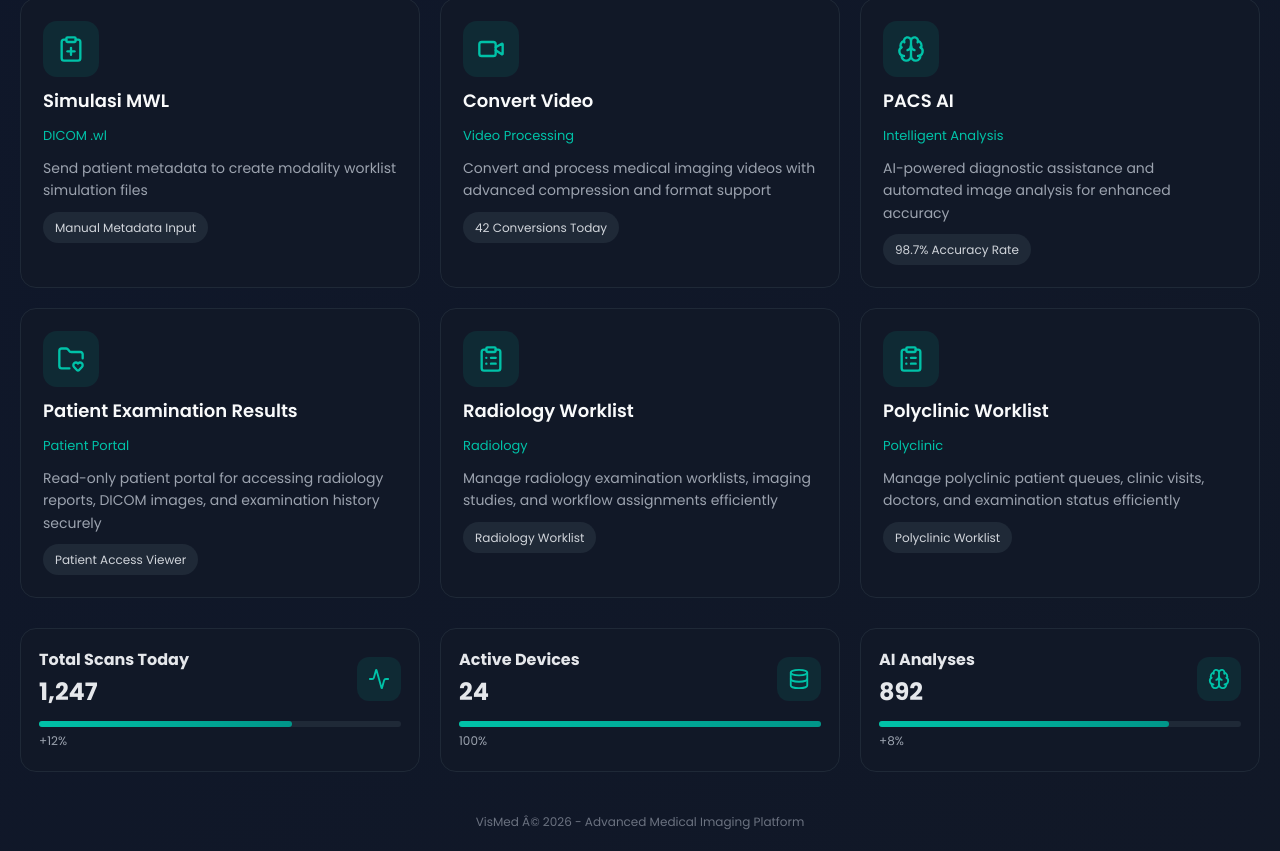
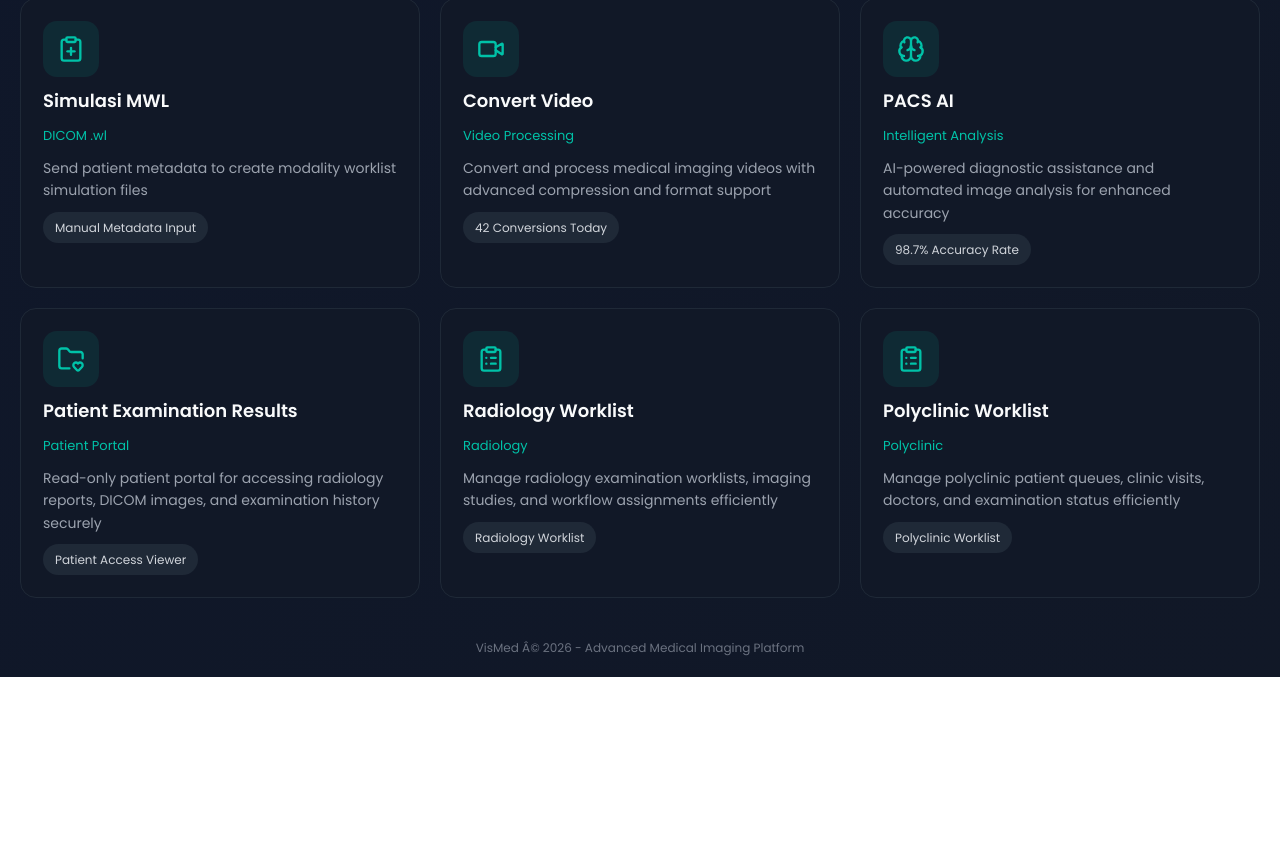
Before and after one commit to Rahdansuwa24/vismed-PACS, a React (Vite) app in the folder frontend/: page / in a window 1280 px wide. Shown: the part 321-1172 px from the top of the page. After the commit the page ends 998 px from the top, so only its background shows below. Built offline with nearby package versions, Linux system fonts and the light colour scheme.

Commit message:
new revisi dashboard

```diff
--- a/frontend/src/pages/Dashboard.jsx
+++ b/frontend/src/pages/Dashboard.jsx
@@ -1,4 +1,4 @@
-import { useEffect, useState } from "react";
+// import { useEffect, useState } from "react";
 import { useNavigate } from "react-router-dom";
 import "../styles/dashboard.css";
 
@@ -13,37 +13,37 @@ import DashboardCardGrid from "./dashboard/components/DashboardCardGrid";
 import DashboardFooter from "./dashboard/components/DashboardFooter";
 import DashboardHero from "./dashboard/components/DashboardHero";
 import DashboardNavbar from "./dashboard/components/DashboardNavbar";
-import DashboardStats from "./dashboard/components/DashboardStats";
+// import DashboardStats from "./dashboard/components/DashboardStats";
 
 const Dashboard = () => {
   const navigate = useNavigate();
-  const [stats, setStats] = useState({
-    scan: 0,
-    device: 0,
-    ai: 0,
-  });
+  // const [stats, setStats] = useState({
+  //   scan: 0,
+  //   device: 0,
+  //   ai: 0,
+  // });
 
-  useEffect(() => {
-    let s = 0, d = 0, a = 0;
+  // useEffect(() => {
+  //   let s = 0, d = 0, a = 0;
 
-    const interval = setInterval(() => {
-      s += 30;
-      d += 1;
-      a += 15;
+  //   const interval = setInterval(() => {
+  //     s += 30;
+  //     d += 1;
+  //     a += 15;
 
-      if (s >= 1247) s = 1247;
-      if (d >= 24) d = 24;
-      if (a >= 892) a = 892;
+  //     if (s >= 1247) s = 1247;
+  //     if (d >= 24) d = 24;
+  //     if (a >= 892) a = 892;
 
-      setStats({ scan: s, device: d, ai: a });
+  //     setStats({ scan: s, device: d, ai: a });
 
-      if (s === 1247 && d === 24 && a === 892) {
-        clearInterval(interval);
-      }
-    }, 20);
+  //     if (s === 1247 && d === 24 && a === 892) {
+  //       clearInterval(interval);
+  //     }
+  //   }, 20);
 
-    return () => clearInterval(interval);
-  }, []);
+  //   return () => clearInterval(interval);
+  // }, []);
 
   const cards = [
     // {
@@ -117,7 +117,7 @@ const Dashboard = () => {
       <DashboardNavbar />
       <DashboardHero />
       <DashboardCardGrid cards={cards} navigate={navigate} />
-      <DashboardStats stats={stats} />
+      {/* <DashboardStats stats={stats} /> */}
       <DashboardFooter />
     </div>
   );
```
